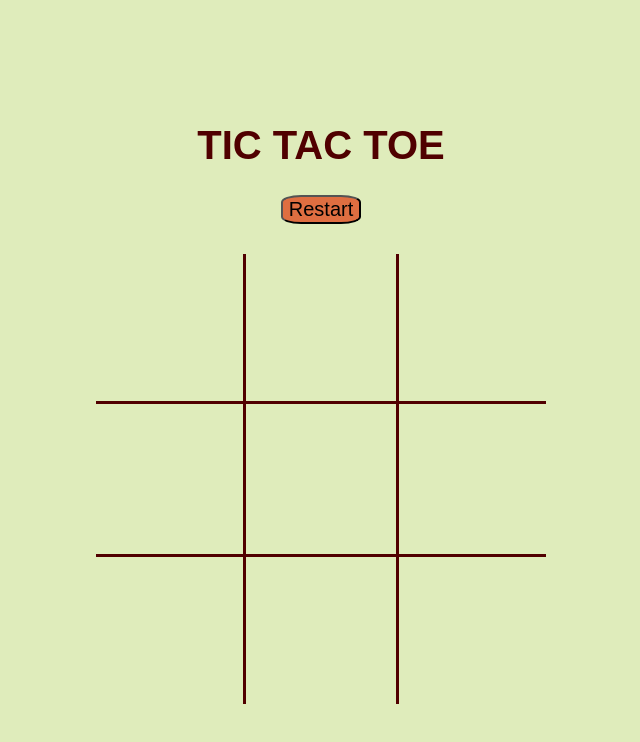
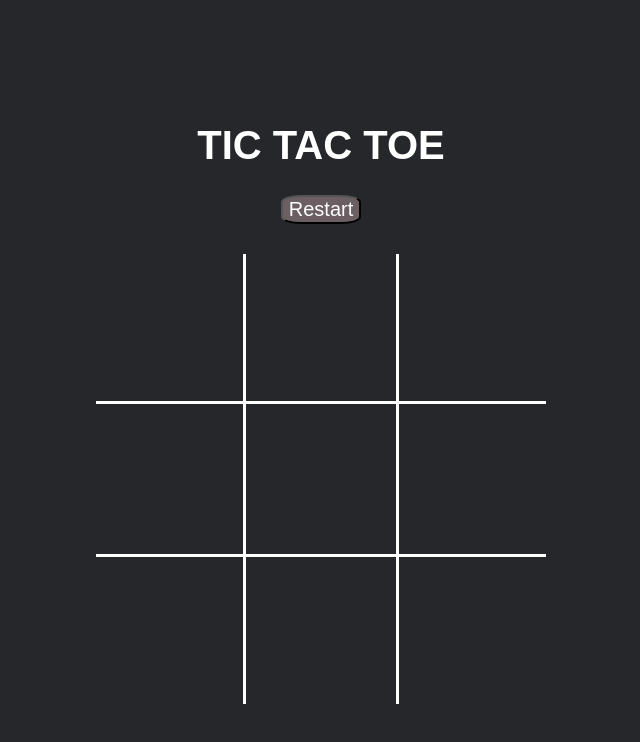
Before and after one commit to Dathrob/tic-tac-toe, a plain HTML site: page index.html in a window 1280 px wide. Both pictures are taken after a click on the button "Restart". Shown: the whole page, without its empty margins (319-959 px from the left). Drawn offline with Linux system fonts and the light colour scheme.

Commit message:
finished

```diff
--- a/index.html
+++ b/index.html
@@ -11,7 +11,7 @@
     <div class="container">
         <h1 id="outbox">TIC TAC TOE</h1>
         <span ></span>
-        <button>Restart</button>
+        <button id="restart">Restart</button>
         <div >
             <div id="gameboard">
                 <div class="box" id="0" ></div>
--- a/src/script/app.js
+++ b/src/script/app.js
@@ -1,10 +1,11 @@
 const boxes = Array.from(document.getElementsByClassName("box"))
 const firstplayer = 'X';
 const secondplayer = '0';
-const places = [null,null,null,null,null,null,null,null,null];
+const places = [];
 const outbox = document.getElementById("outbox")
 let currentplayer = firstplayer;
 let gamefinished = false
+const restartbutton = document.getElementById("restart")
 const draw = () =>{
     boxes.forEach((box,index) =>{
         let styleString = '';
@@ -23,6 +24,7 @@ const draw = () =>{
         box.style = styleString;
         box.addEventListener('click',boxclicked);
     })
+
 }
 const boxclicked = (e) =>{
     const id = e.target.id;
@@ -32,13 +34,14 @@ const boxclicked = (e) =>{
          places[id] = currentplayer;
         if(haswon()){
             outbox.innerText = `${currentplayer } has won`
-            outbox.style = "color:green;"
+            outbox.style = "color:green;font-size = 60px;"
             gamefinished = true
         }
+        currentplayer = currentplayer === firstplayer ? secondplayer : firstplayer;
 
     }
 }
-    currentplayer = currentplayer === firstplayer ? secondplayer : firstplayer;
+
 
 
 }
@@ -71,4 +74,17 @@ const haswon = () => {
         return true
     }
 }
+restartbutton.addEventListener('click',restart = () => {
+    gamefinished = false
+    currentplayer =  firstplayer
+    places.forEach((place,index)=>{
+        places[index] = null;
+    })
+    boxes.forEach((box) => {
+        box.innerHTML = '';
+        outbox.innerText = "TIC TAC TOE";
+        outbox.style='color:white;'
+    } )
+});
+
 draw();
--- a/src/style/style.css
+++ b/src/style/style.css
@@ -1,12 +1,12 @@
 :root {
-    --purple :rgb(80,0,0)
+    --purple :rgb(256,256,256)
 }
 body{
     margin:0;
     padding:0;
     color: var(--purple);
     font-family:sans-serif;
-    background-color: rgb(223, 236, 187);
+    background-color: rgb(37, 39, 42);
 }
 *{
     box-sizing: border-box;
@@ -27,8 +27,8 @@ h1{
 button{
     border-radius: 25%;
     font-size: 20px;
-    background-color: rgb(223, 110, 65);
-    color:black
+    background-color: rgb(107, 95, 100);
+    color:white
 }
 
 #gameboard{
```
